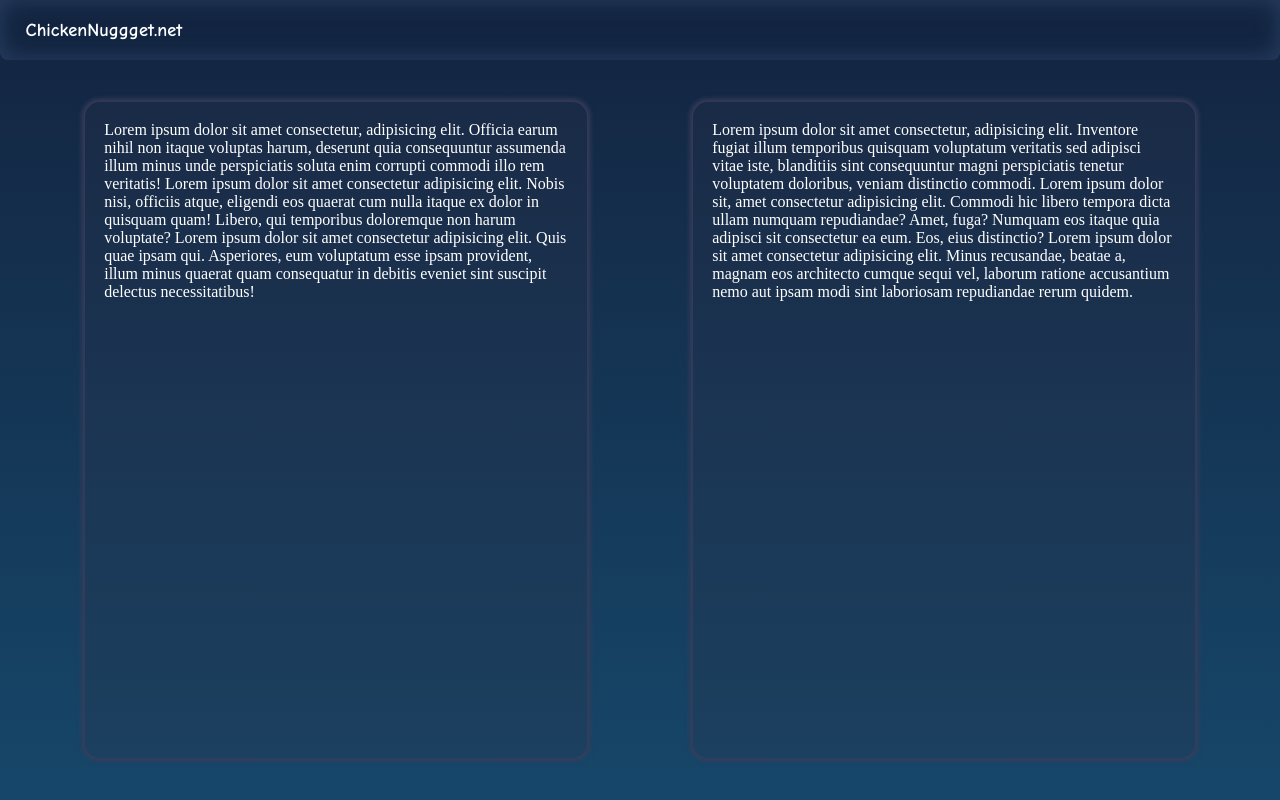
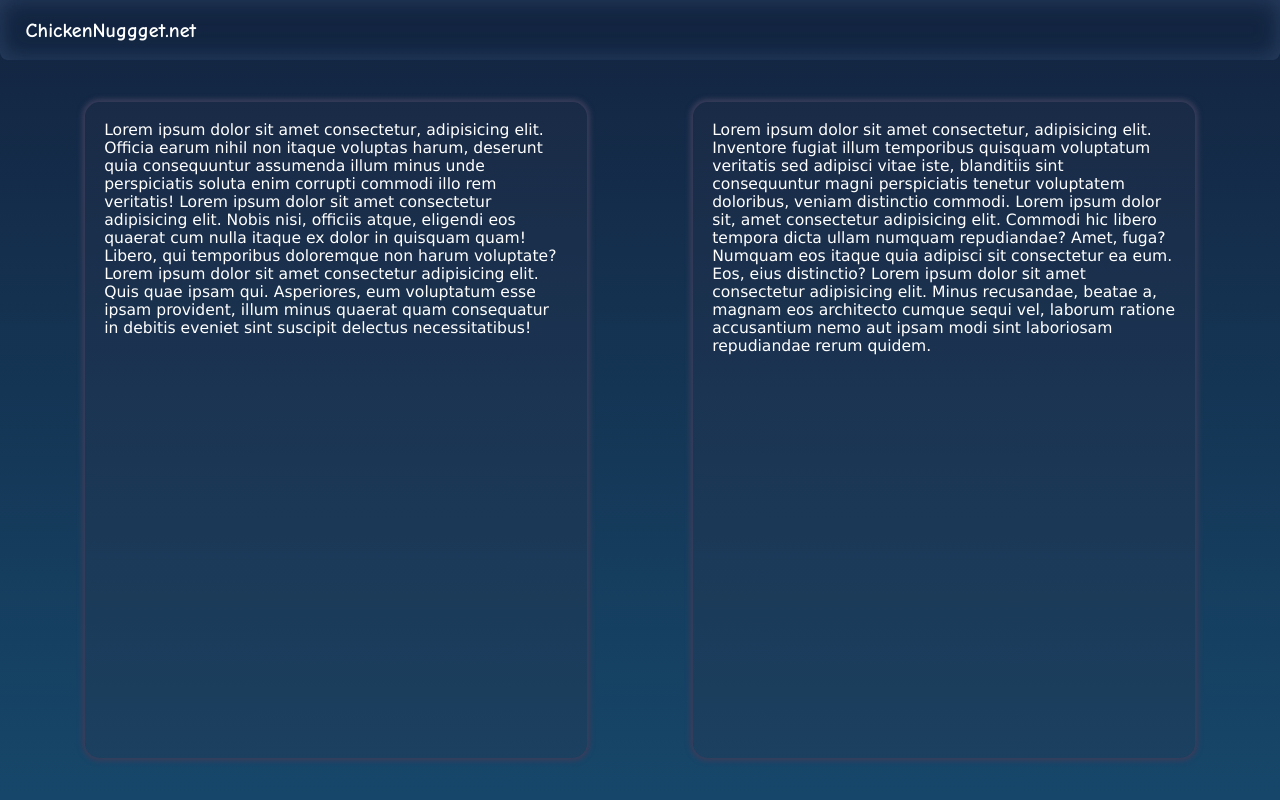
Before and after one commit to MartinNagypal/ChickenNugggetWeb, a plain HTML site: page Pages/index.html in a window 1280 px wide. Drawn offline with Linux system fonts and the light colour scheme.

Commit message:
small changes

```diff
--- a/CSS/index.css
+++ b/CSS/index.css
@@ -20,7 +20,7 @@
 
 
 .navbarWebsiteName{
-    font-size: 2.3vh;
+    font-size: 2.5vh;
     font-family: 'Comic Sans MS';
     color: white;
     margin-left: 2%;
@@ -39,6 +39,8 @@
 .block{
     background-color: rgba(47, 51, 74, 0.25);
     box-shadow: 0 0 5px 3px rgb(57, 61, 91);
+    font-size: clamp( 15px, calc((1.5vw + 1.5vh) / 2), 50px);
+    font-family: Verdana, Geneva, Tahoma, sans-serif;
     border-radius: 15px;
     margin: 5px;
     overflow: auto;
```
